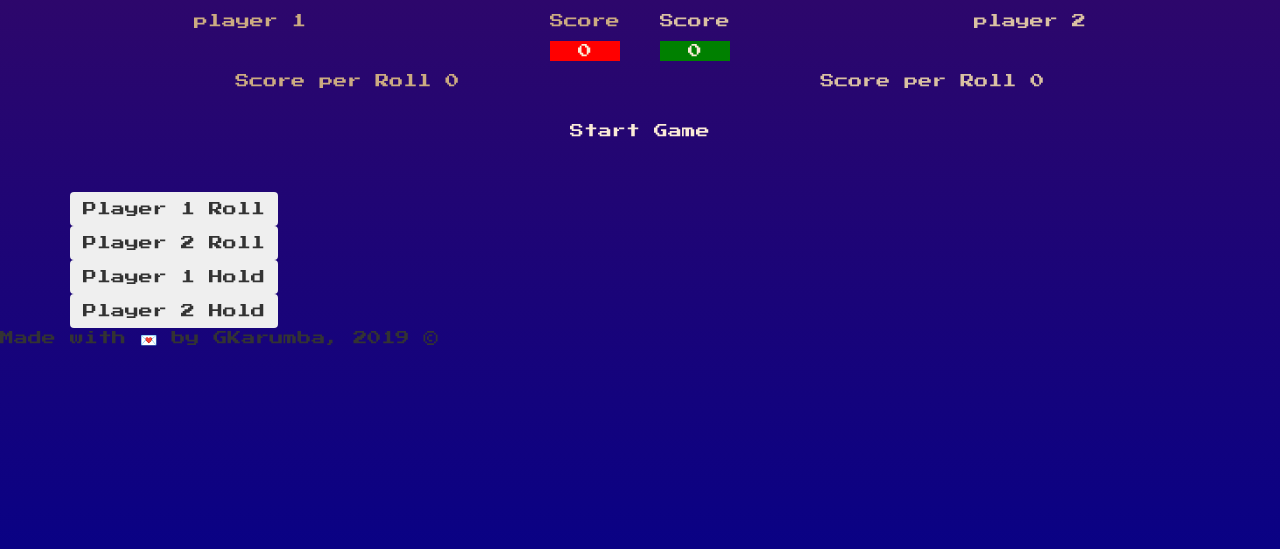
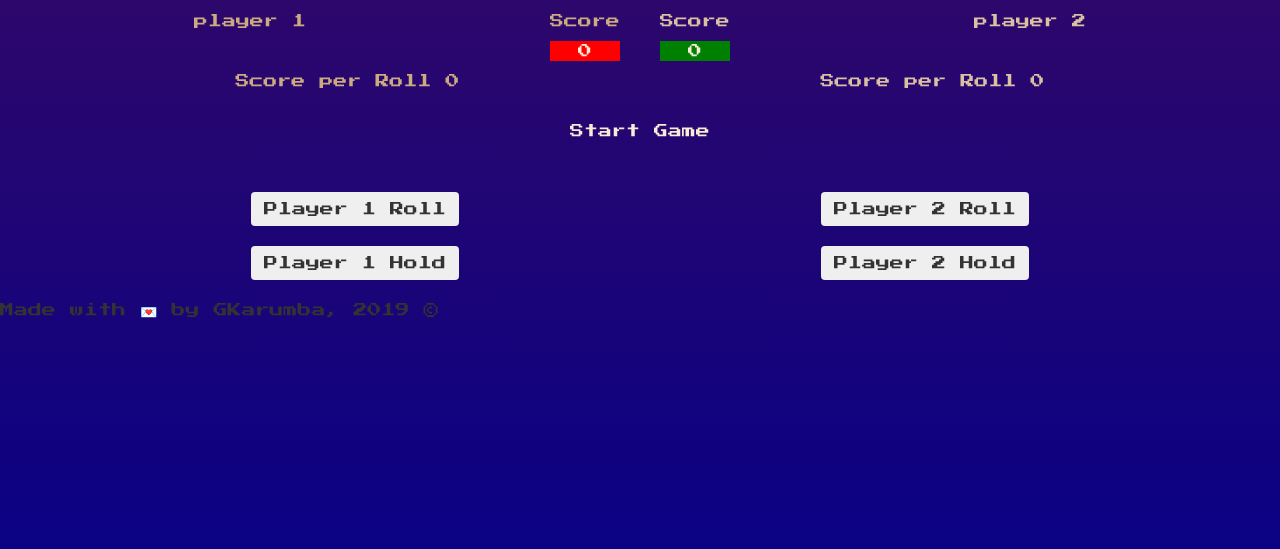
Before and after one commit to gkarumba/Pig-Dice-Game, a plain HTML site: page index.html in a window 1280 px wide. Shown: the part 99-648 px from the top of the page. Drawn offline with nearby package versions, Linux system fonts and the light colour scheme.

Commit message:
Add styling to the hold & roll buttons sections

```diff
--- a/css/style.css
+++ b/css/style.css
@@ -70,3 +70,15 @@ body{
     color: antiquewhite;
     margin: 20px;
 }
+.role-dice-btn{
+    display: flex;
+    justify-content: space-around;
+    flex-wrap: wrap;
+    margin-bottom: 20px;
+}
+.role-hold-btn{
+    display: flex;
+    justify-content: space-around;
+    flex-wrap: wrap;
+    margin-bottom: 20px;
+}
```
